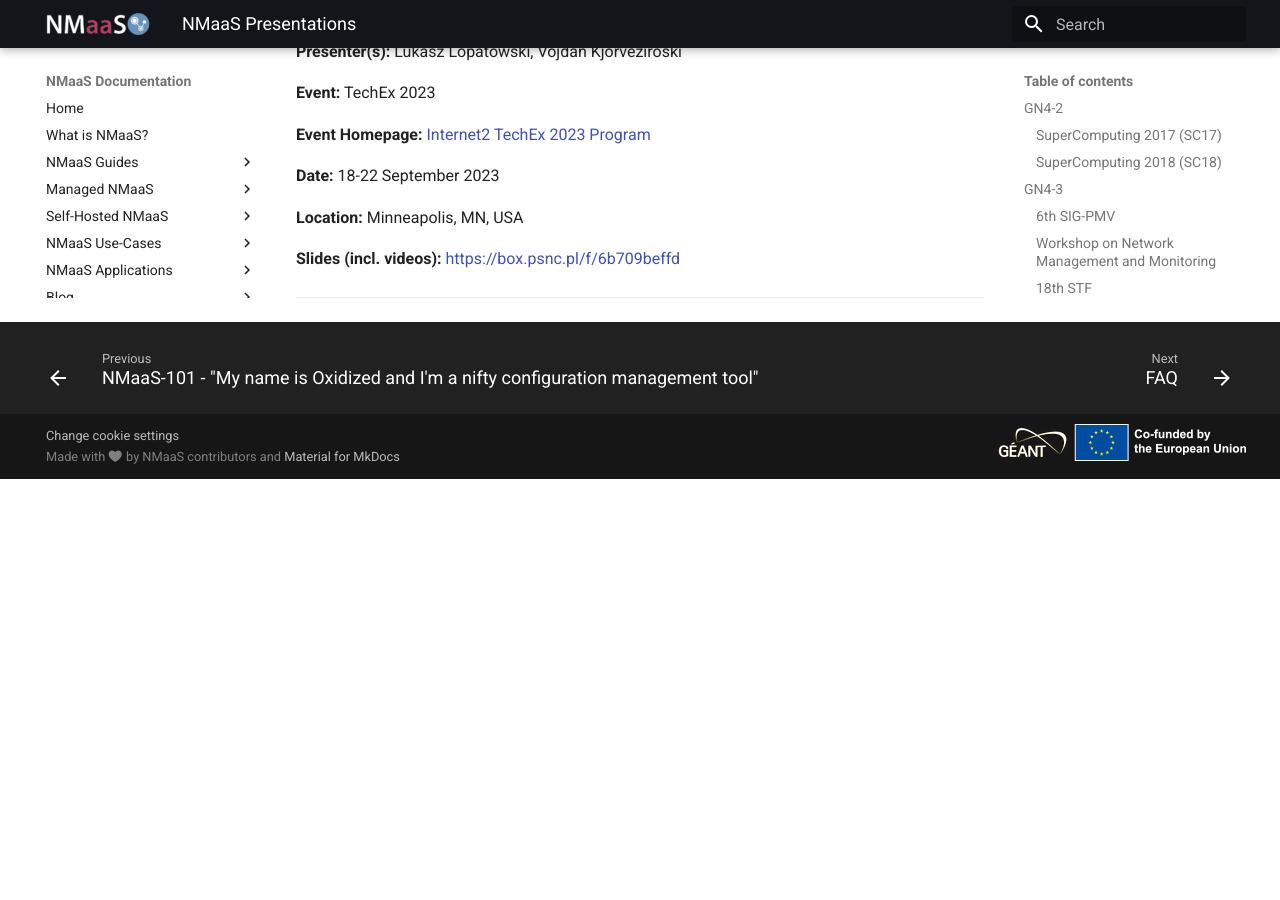
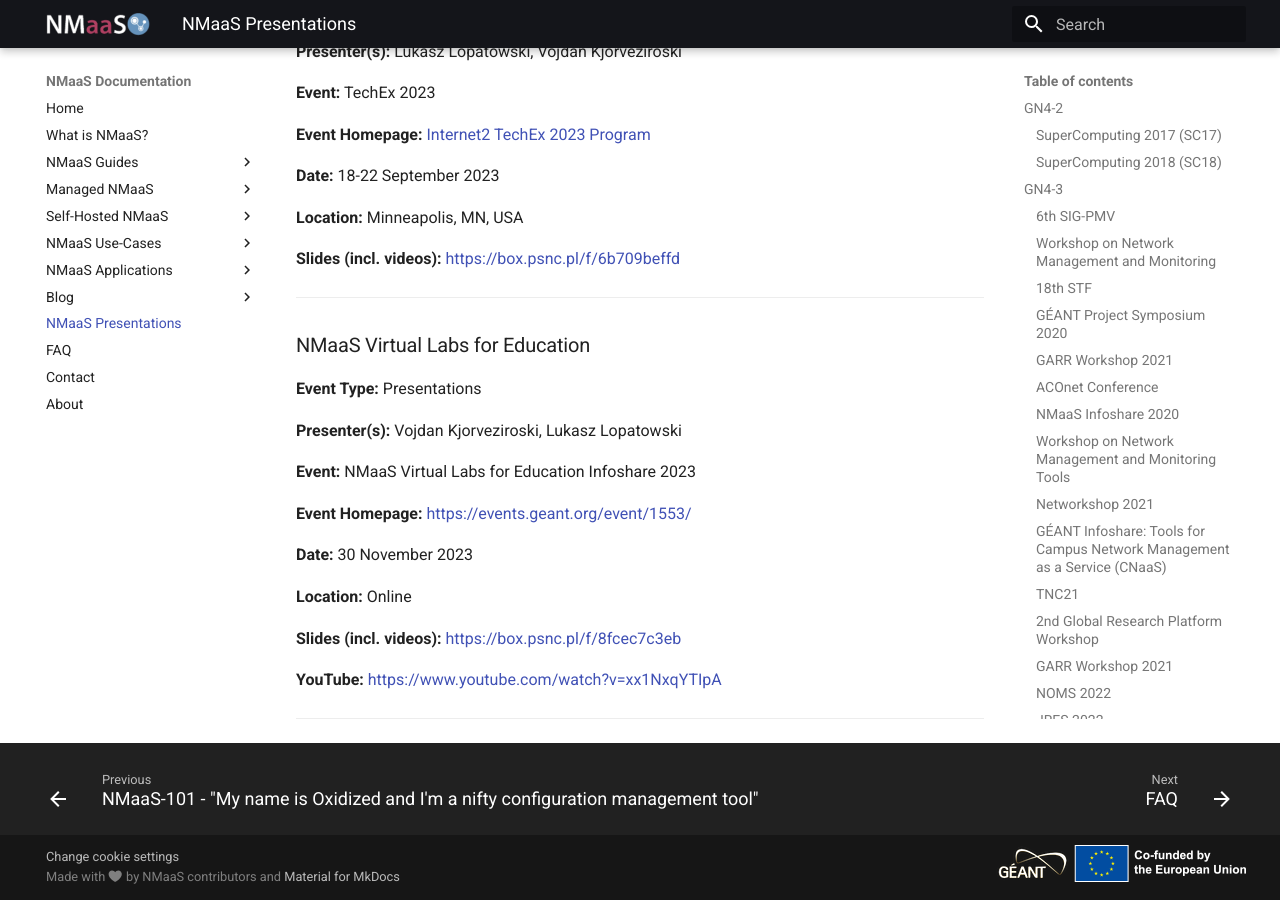
Before and after one commit to nmaas-platform/nmaas-docs, an MkDocs documentation site: the page built from docs/nmaas-presentations.md, in a window 1280 px wide and 900 px high, scrolled down 8172 px. Built offline with MkDocs 1.6.1 and Material for MkDocs 9.7.7, drawn with Linux system fonts in a browser that asks for light colours; before the commit the page ends 8651 px from its top, so only the background shows below that.

Commit message:
Added information about Virtual Lab Infoshare presentation

```diff
--- a/docs/nmaas-presentations.md
+++ b/docs/nmaas-presentations.md
@@ -388,3 +388,23 @@
 **Slides (incl. videos):** [https://box.psnc.pl/f/6b709beffd](https://box.psnc.pl/f/6b709beffd/?raw=1)
 
 ---
+
+### NMaaS Virtual Labs for Education
+
+**Event Type:** Presentations
+
+**Presenter(s):** Vojdan Kjorveziroski, Lukasz Lopatowski
+
+**Event:** NMaaS Virtual Labs for Education Infoshare 2023
+
+**Event Homepage:** [https://events.geant.org/event/1553/](https://events.geant.org/event/1553/)
+
+**Date:** 30 November 2023
+
+**Location:** Online
+
+**Slides (incl. videos):** [https://box.psnc.pl/f/8fcec7c3eb](https://box.psnc.pl/f/8fcec7c3eb/?raw=1)
+
+**YouTube:** [https://www.youtube.com/watch?v=xx1NxqYTIpA](https://www.youtube.com/watch?v=xx1NxqYTIpA)
+
+---
```
